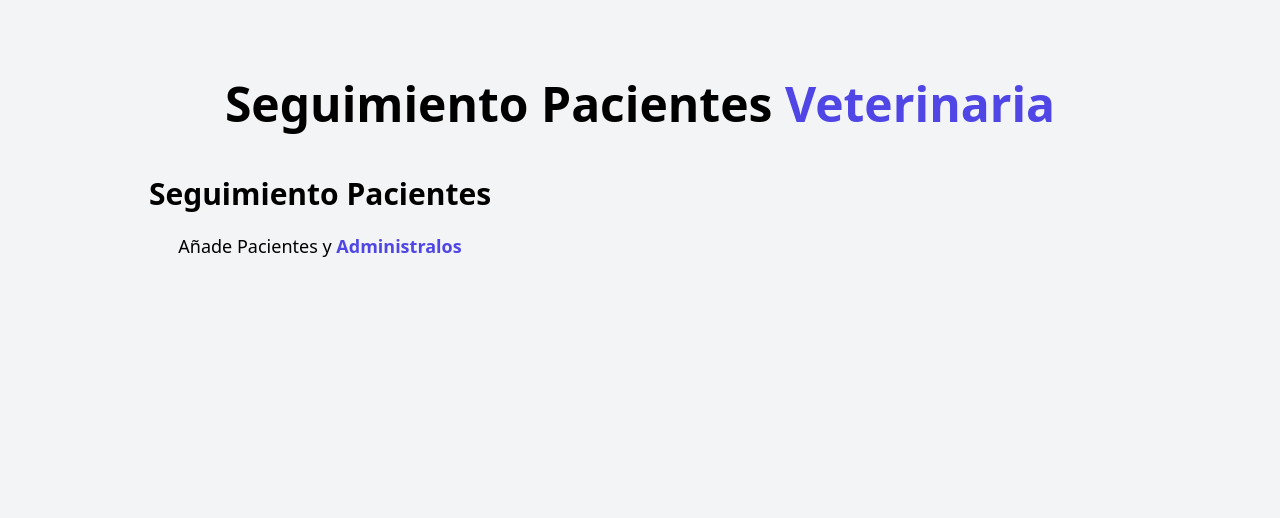
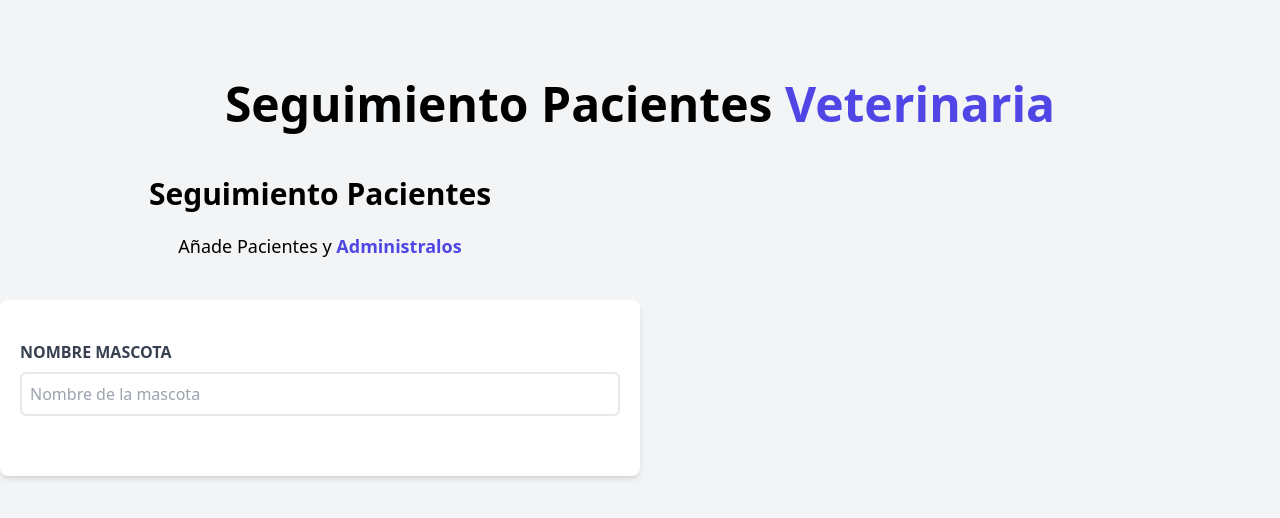
Before and after one commit to LeonardoAbraham/admin-pacientes-vue3, a Vue app: page / in a window 1280 px wide. Shown: the top 518 px of the page. Built offline with nearby package versions, Linux system fonts and the light colour scheme.

Commit message:
Primeros pasos con el Formulario

```diff
--- a/src/components/Formulario.vue
+++ b/src/components/Formulario.vue
@@ -4,13 +4,33 @@
 
 <template>
     <div class="md:w-1/2">
-       <h2 class="font-black text-3xl text-center">
+        <h2 class="font-black text-3xl text-center">
             Seguimiento Pacientes
-       </h2>
-       <p class="text-lg mt-5 text-center mb-10">
+        </h2>
+        <p class="text-lg mt-5 text-center mb-10">
             Añade Pacientes y
             <span class="text-indigo-600 font-bold">Administralos</span>
-       </p>
+        </p>
+
+        <form
+            class="bg-white shadow-md rounded-lg py-10 px-5 mb-10"
+        >
+            <div class="mb-5">
+                <label
+                    for="mascota"
+                    class="block text-gray-700 uppercase font-bold"
+                >
+                    Nombre Mascota
+                </label>
+                <input
+                    id="mascota"
+                    type="text"
+                    placeholder="Nombre de la mascota"
+                    class="border-2 w-full p-2 mt-2 placeholder-gray-400 rounded-md"
+                />
+            </div>
+
+        </form>
     </div>
 </template>
 
```
